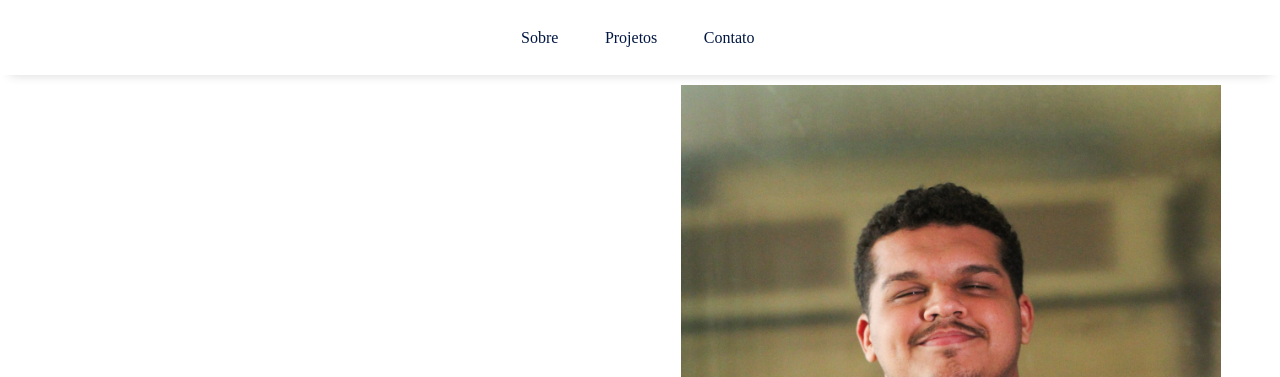
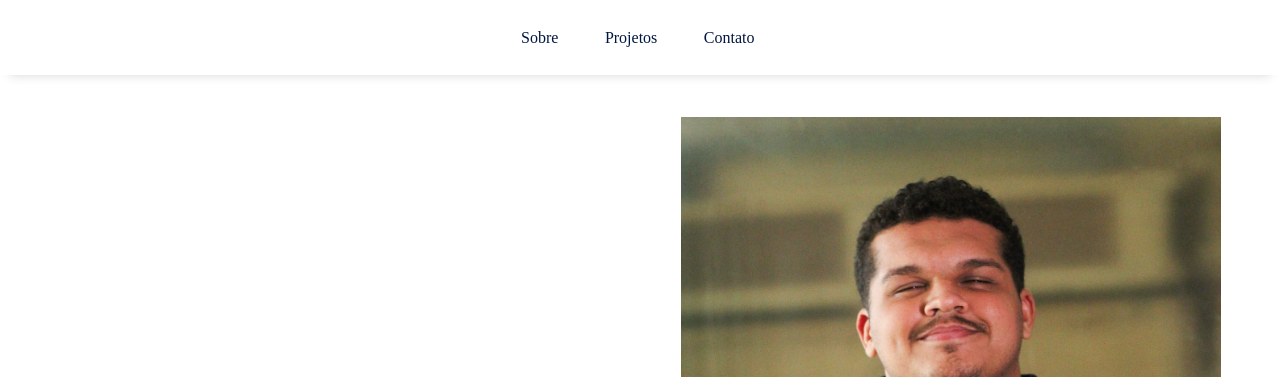
Before and after one commit to gui-hmm/portifolio, a plain HTML site: page index.html in a window 1280 px wide. Shown: the top 377 px of the page. Drawn offline with Linux system fonts and the light colour scheme.

Commit message:
ajuste perfil

```diff
--- a/index.html
+++ b/index.html
@@ -43,10 +43,10 @@
         </div>
         <div>
             <img class="welcome-img" id="desktop-only"
-                src="src/perfil.jpg"
+                src="src/perfil.png"
                 alt="Guilherme">
             <img class="welcome-img" id="mobile-only"
-                src="src/perfil.jpg"
+                src="src/perfil.png"
                 alt="Guilherme">
         </div>
     </section>
```
Also changed, not shown: src/perfil.JPG (deleted), src/perfil.png (added).
